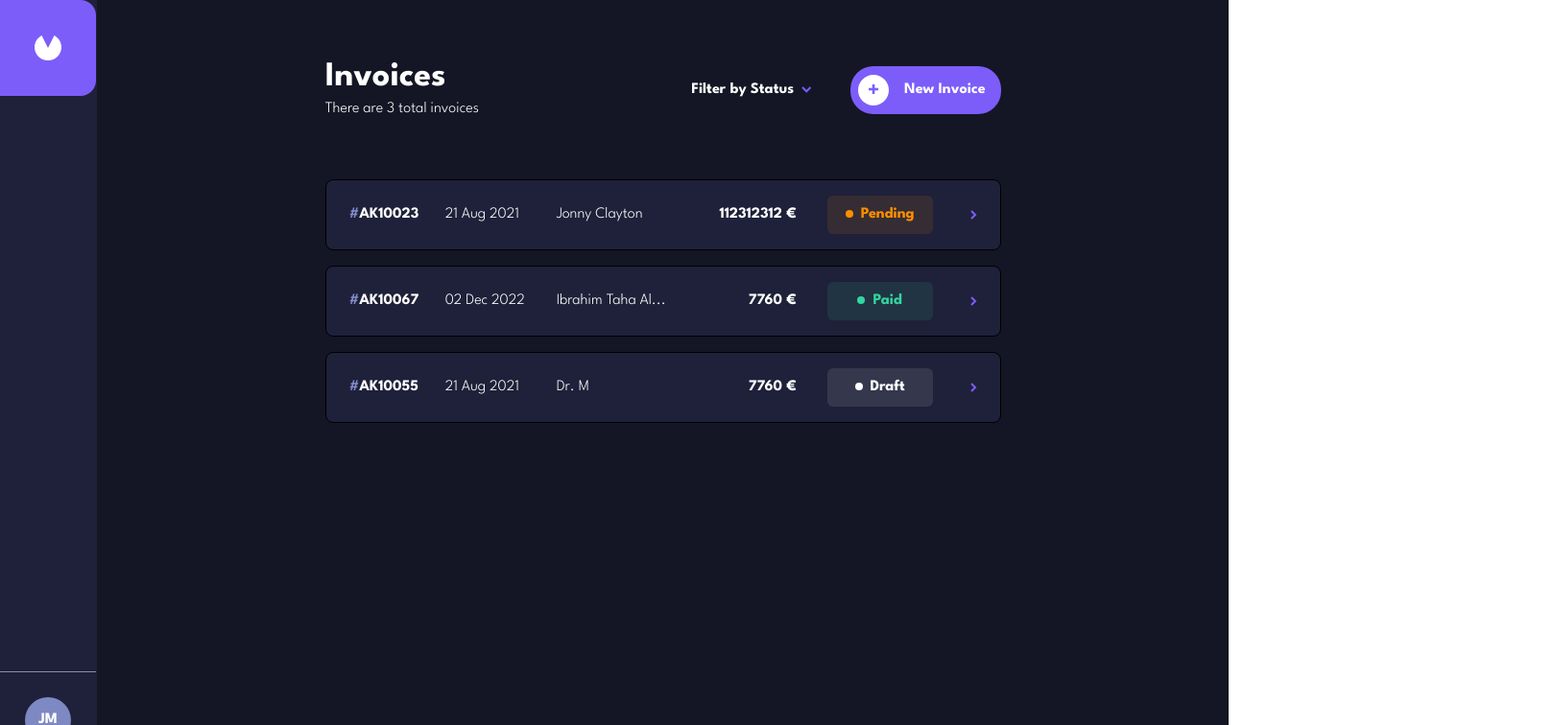
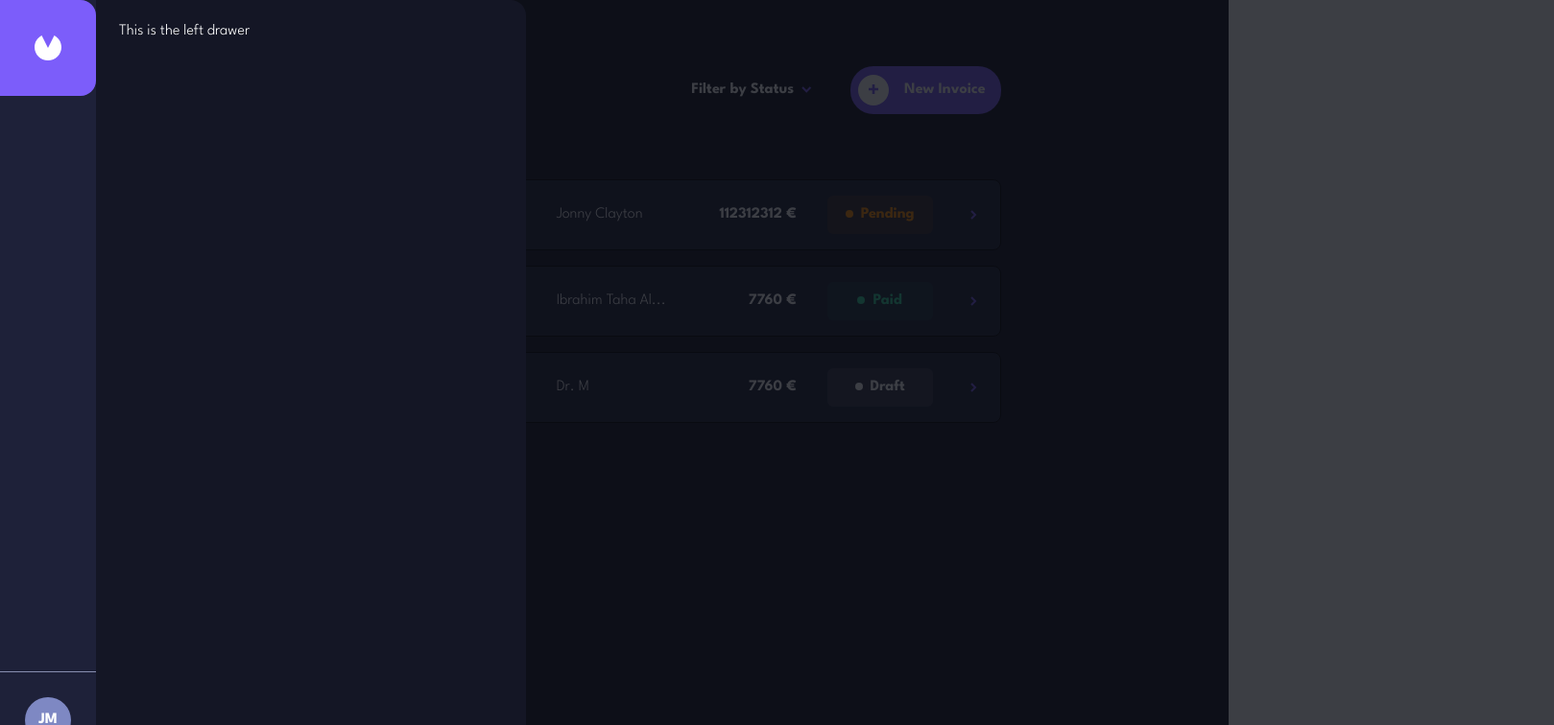
Before and after one commit to Invoice-App-jm5592/client, a Vue app: page /invoices in a window 1280 px wide. Both pictures are taken after a click on the button "New Invoice". Shown: the top 756 px of the page at 96% size, 1619 px wide, since content can reach past the window. Built offline with nearby package versions, Linux system fonts and the light colour scheme.

Commit message:
Add LeftDrawer

```diff
--- /dev/null
+++ b/src/common/components/TheLeftDrawer.vue
@@ -0,0 +1,26 @@
+<template>
+  <div v-if="props.isVisible"
+    class="h-[100vh] w-[35vw] overflow-x-hidden overflow-y-auto bg-light-black absolute top-0 left-[100px] rounded-tr-2xl rounded-br-2xl z-[200] p-6"
+    >
+    <slot />
+  </div>
+  <div @click="clickAwayListener" v-if="props.isVisible"
+    class="z-[199] bg-black h-[100vh] w-[100vw] absolute top-0 opacity-80" />
+</template>
+
+<script setup lang="ts">
+import { defineProps, defineEmits } from 'vue';
+
+const props = defineProps({
+  isVisible: {
+    type: Boolean,
+    require: true,
+    default: false
+  }
+});
+
+const emits = defineEmits(['clickAway']);
+const clickAwayListener = () => {
+  emits('clickAway');
+}
+</script>
--- a/src/modules/invoices/components/InvoiceListHeader.vue
+++ b/src/modules/invoices/components/InvoiceListHeader.vue
@@ -1,6 +1,3 @@
-
-import BaseTypography from '@/common/components/BaseTypography.vue';
-
 <template>
   <div class="flex justify-between items-center">
     <div>
@@ -13,7 +10,7 @@ import BaseTypography from '@/common/components/BaseTypography.vue';
     </div>
     <div class="flex items-center">
       <InvoiceFilter />
-      <BaseButton label="New Invoice">
+      <BaseButton label="New Invoice" @click="toggleDrawer">
         <template #icon>
           <PlusIcon />
         </template>
@@ -23,22 +20,32 @@ import BaseTypography from '@/common/components/BaseTypography.vue';
       </BaseButton>
     </div>
   </div>
+  <TheLeftDrawer :is-visible="isDrawerOpen" @click-away="toggleDrawer">
+    <BaseTypography>This is the left drawer</BaseTypography>
+  </TheLeftDrawer>
 </template>
 
 <script setup lang="ts">
-import { computed } from 'vue';
+import { computed, ref } from 'vue';
 import { useStore } from 'vuex';
 import BaseButton from '@/common/components/BaseButton.vue';
 import BaseTypography from '@/common/components/BaseTypography.vue';
 import PlusIcon from '@/common/components/icons/PlusIcon.vue';
+import TheLeftDrawer from '@/common/components/TheLeftDrawer.vue';
 import InvoiceFilter from './InvoiceFilter.vue';
 
 const store = useStore();
+
+const isDrawerOpen = ref(false);
 
 const invoicesOverviewTitle = computed(() => {
   if (store.getters.isInvoicesListEmpty) {
     return 'No invoices';
   }
-  return `There are ${ store.getters.totalInvoices } total invoices`;
+  return `There are ${store.getters.totalInvoices} total invoices`;
 });
+
+const toggleDrawer = () => {
+  isDrawerOpen.value = !isDrawerOpen.value;
+}
 </script>
```
